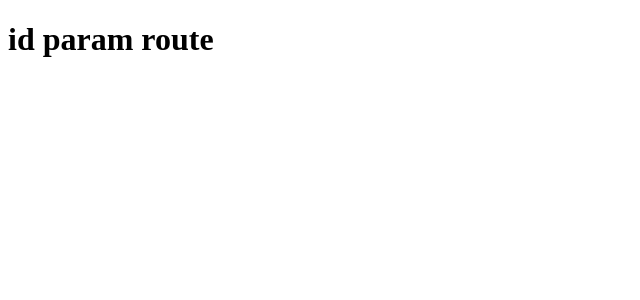
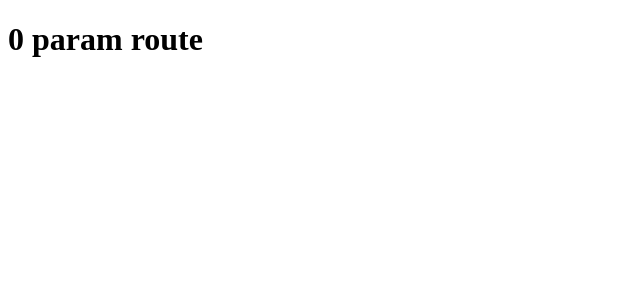
Before and after one commit to jugalkpatel/notes-app, a Next.js app: page /notes/0 in a window 1280 px wide. Shown: the top 300 px of the page, without its empty margins (0-640 px from the left). Built offline with nearby package versions, Linux system fonts and the light colour scheme.

Commit message:
extract param(id) from router

```diff
--- a/pages/notes/[id].jsx
+++ b/pages/notes/[id].jsx
@@ -1,3 +1,7 @@
+import { useRouter } from "next/router";
+
 export default () => {
-    return <h1>id param route</h1>
-}
+  const router = useRouter();
+  const { id } = router.query;
+  return <h1>{id} param route</h1>;
+};
```
